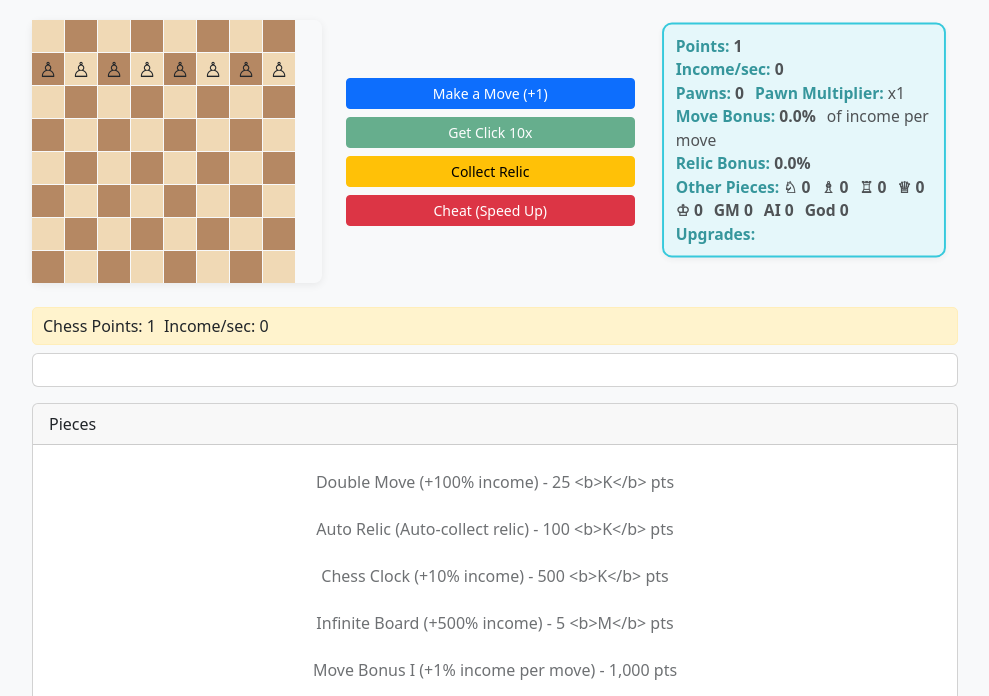
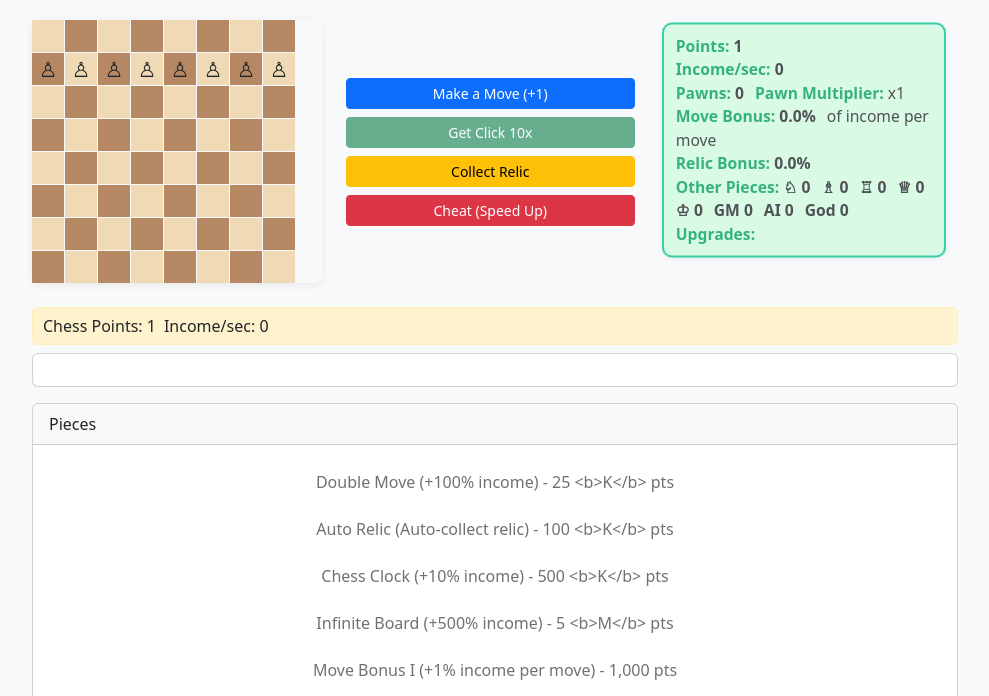
Before and after one commit to Zabu-m/chess01, a plain HTML site: page index.html in a window 1280 px wide. Shown: the part 66-762 px from the top of the page, without its empty margins (145-1134 px from the left). Drawn offline with nearby package versions, Linux system fonts and the light colour scheme.

Commit message:
Update chess0.css

```diff
--- a/chess0.css
+++ b/chess0.css
@@ -107,8 +107,8 @@ body { background: #f8f9fa; }
     margin-bottom: 10px;
 }
 .stats-box {
-    background: #e0f7fa;
-    border: 2px solid #00bcd4;
+    background: #d0fae0; /* was #e0f7fa */
+    border: 2px solid #00c48c; /* was #00bcd4 */
     border-radius: 10px;
     padding: 10px 12px;
     font-size: 1rem;
@@ -116,7 +116,7 @@ body { background: #f8f9fa; }
     margin-bottom: 8px;
     animation: popin 0.3s;
 }
-.stats-box b { color: #007b83; }
+.stats-box b { color: #009e5b; } /* was #007b83 */
 .stats-box span { margin-right: 7px; font-weight: bold; }
 @keyframes popin {
     0% { transform: scale(0.95); opacity: 0.5; }
```
